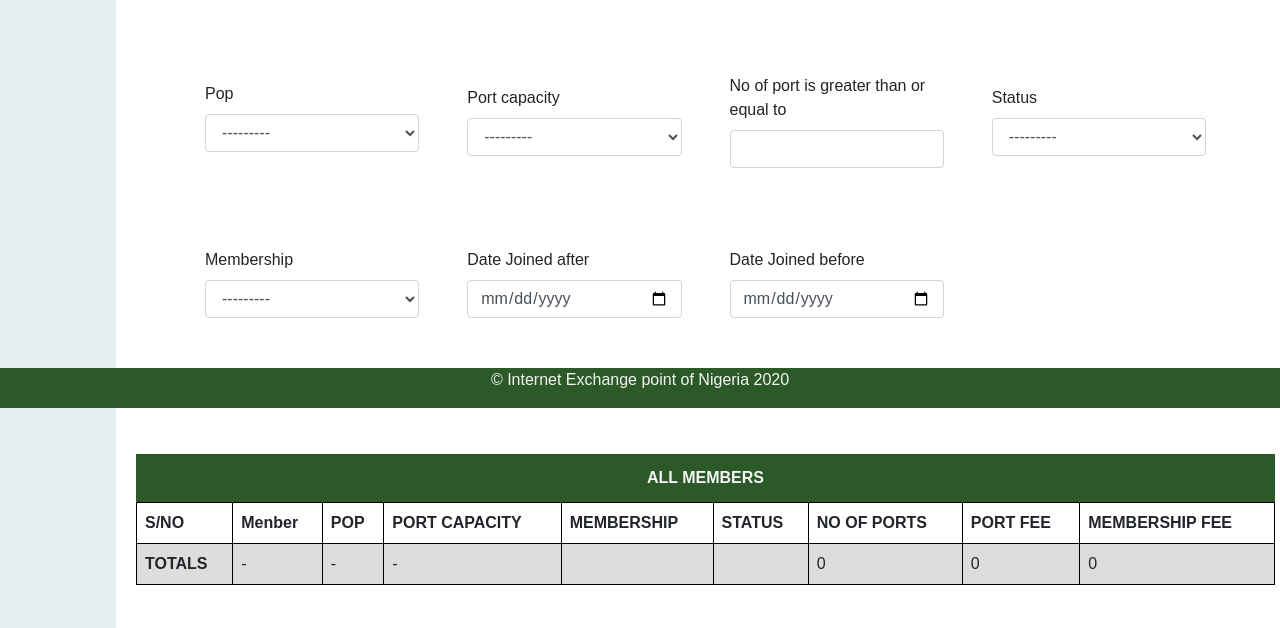
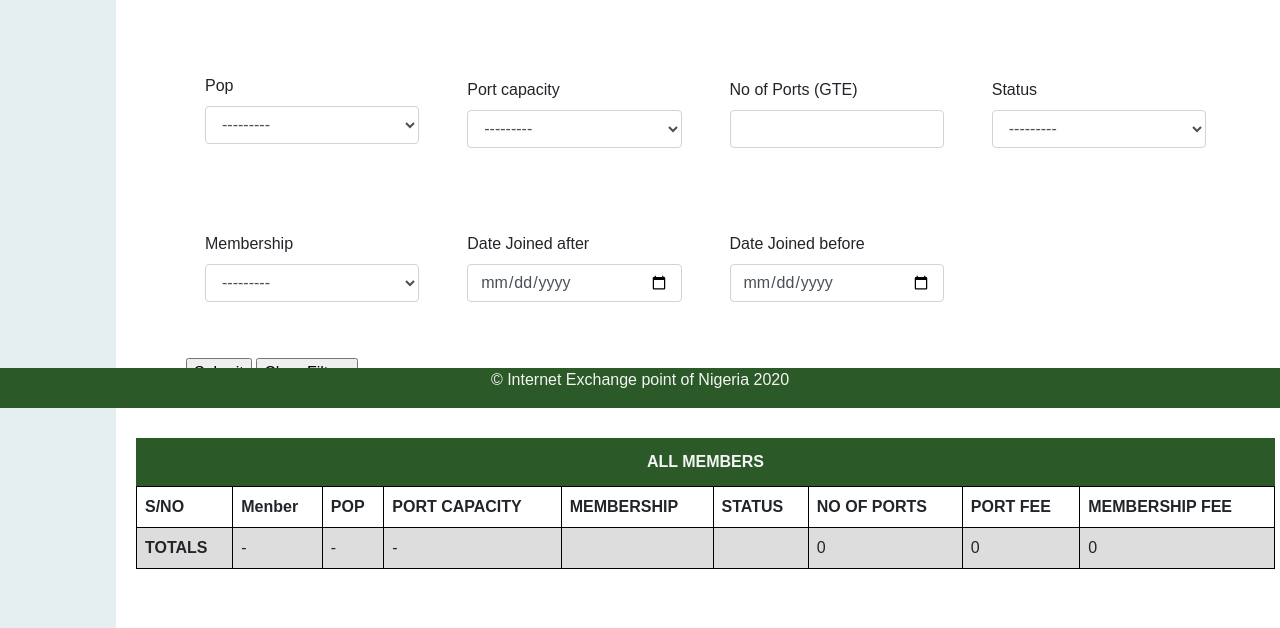
Before and after one commit to dennix2014/ixpn_dashboard, a Django app: page / in a window 1280 px wide. Shown: the part 392-1020 px from the top of the page. Run offline with Django 3.2, Linux system fonts and the light colour scheme; some libraries are stand-ins or nearby versions.

Commit message:
a buncha addtions eg, datepicker now working

```diff
--- a/ixpn_dashboard/static/ajaxFormSubmit.js
+++ b/ixpn_dashboard/static/ajaxFormSubmit.js
@@ -1,3 +1,9 @@
 $(document).ready(function() {
     $('.dateinput').attr('type', 'date');
 });
+
+$('.reset-button').on('click', function(){
+    $("select").each(function() { this.selectedIndex = 0 });
+    $(".numberinput").val("");
+    $(".dateinput").val("");
+});
--- a/ixpn_dashboard/templates/home.html
+++ b/ixpn_dashboard/templates/home.html
@@ -14,7 +14,7 @@
               {{ filter.form.port_capacity|as_crispy_field }}
             </div>
             <div class="form-group col-md-3 p-4 date_field">
-                {{ filter.form.no_of_port__gte|as_crispy_field }}
+                {{ filter.form.no_of_port|as_crispy_field }}
               </div>
               <div class="form-group col-md-3 p-4 date_field">
                 {{ filter.form.status|as_crispy_field }}
@@ -40,7 +40,7 @@
 
     </div>
     <input type="submit" />
-    <input type="button" value="Reset" onClick="this.form.reset()" />
+    <input type="button" value="Clear Filters" class='reset-button' onClick="this.form.reset()" />
 </form>
 </div>
 
--- a/members/filters.py
+++ b/members/filters.py
@@ -15,6 +15,9 @@ class PortFilter(django_filters.FilterSet):
     date_joined_max = django_filters.DateFilter(field_name='member.date_joined', \
         method='filter_date_joined_max', label='Date Joined before')
 
+    no_of_port = django_filters.NumberFilter(field_name='no_of_port', \
+        lookup_expr='gte', label='No of Ports (GTE)')
+
 
     def filter_status(self, queryset, name, value):
         return queryset.filter(member__status=value)
@@ -31,7 +34,6 @@ class PortFilter(django_filters.FilterSet):
     class Meta:
         model = PortConnection
         fields = {
-            'no_of_port': ['gte'],
             'pop': ['exact',],
             'port_capacity': ['exact',],
         }
--- a/static/ajaxFormSubmit.js
+++ b/static/ajaxFormSubmit.js
@@ -1,3 +1,9 @@
 $(document).ready(function() {
     $('.dateinput').attr('type', 'date');
 });
+
+$('.reset-button').on('click', function(){
+    $("select").each(function() { this.selectedIndex = 0 });
+    $(".numberinput").val("");
+    $(".dateinput").val("");
+});
```
